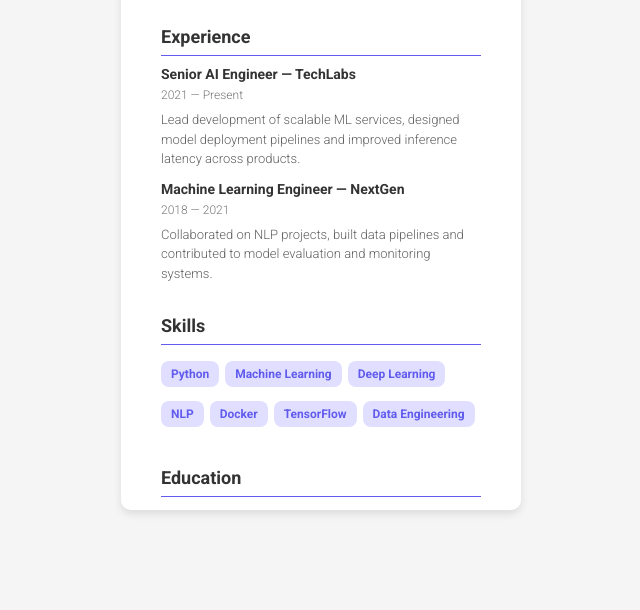
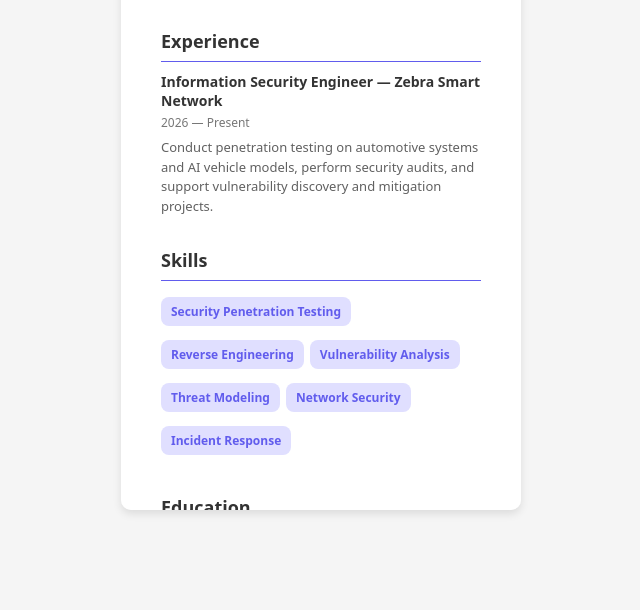
Before and after one commit to Superior-Josh/web-resume, a plain HTML site: page index.html in a window 1280 px wide. Shown: the part 190-800 px from the top of the page, without its empty margins (319-959 px from the left). Drawn offline with Linux system fonts and the light colour scheme.

Commit message:
更新简历内容，修改个人信息、工作经历和教育背景

```diff
--- a/index.html
+++ b/index.html
@@ -3,8 +3,7 @@
 <head>
     <meta charset="utf-8" />
     <meta name="viewport" content="width=device-width,initial-scale=1" />
-    <title>Resume — 通通</title>
-    <link href="https://fonts.googleapis.com/css2?family=Roboto:wght@300;400;700&display=swap" rel="stylesheet">
+    <title>Resume</title>
     <style>
         :root{
             --bg:#f5f5f5;
@@ -21,7 +20,7 @@
         html,body{height:100%}
         body{
             margin:0;
-            font-family:"Roboto",system-ui,-apple-system,Segoe UI,Roboto,"Helvetica Neue",Arial;
+            font-family:system-ui,-apple-system,Segoe UI,"Helvetica Neue",Arial,sans-serif;
             background:var(--bg);
             -webkit-font-smoothing:antialiased;
             -moz-osx-font-smoothing:grayscale;
@@ -158,36 +157,29 @@
 <body>
     <article class="resume-container" role="article" aria-label="Resume">
         <header>
-            <h1>通通</h1>
-            <p>AI Assistant | Intelligent Companion | Problem Solver</p>
+            <h1>Jiayang Xu</h1>
+            <p>Information Security Engineer</p>
         </header>
 
         <section class="experience" aria-labelledby="exp-heading">
             <h2 id="exp-heading">Experience</h2>
 
             <div class="experience-item" role="group" aria-label="Experience 1">
-                <h3>Senior AI Engineer — TechLabs</h3>
-                <p class="period">2021 — Present</p>
-                <p>Lead development of scalable ML services, designed model deployment pipelines and improved inference latency across products.</p>
-            </div>
-
-            <div class="experience-item" role="group" aria-label="Experience 2">
-                <h3>Machine Learning Engineer — NextGen</h3>
-                <p class="period">2018 — 2021</p>
-                <p>Collaborated on NLP projects, built data pipelines and contributed to model evaluation and monitoring systems.</p>
+                <h3>Information Security Engineer — Zebra Smart Network</h3>
+                <p class="period">2026 — Present</p>
+                <p>Conduct penetration testing on automotive systems and AI vehicle models, perform security audits, and support vulnerability discovery and mitigation projects.</p>
             </div>
         </section>
 
         <section class="skills" aria-labelledby="skills-heading">
             <h2 id="skills-heading">Skills</h2>
             <ul class="skills-list" aria-label="Skills list">
-                <li>Python</li>
-                <li>Machine Learning</li>
-                <li>Deep Learning</li>
-                <li>NLP</li>
-                <li>Docker</li>
-                <li>TensorFlow</li>
-                <li>Data Engineering</li>
+                <li>Security Penetration Testing</li>
+                <li>Reverse Engineering</li>
+                <li>Vulnerability Analysis</li>
+                <li>Threat Modeling</li>
+                <li>Network Security</li>
+                <li>Incident Response</li>
             </ul>
         </section>
 
@@ -195,15 +187,15 @@
             <h2 id="edu-heading">Education</h2>
 
             <div class="education-item" role="group" aria-label="Education 1">
-                <p class="edu-title">M.S. in Computer Science — University of Innovation</p>
-                <p class="edu-period">2016 — 2018</p>
-                <p class="edu-desc">Specialized in machine learning and natural language processing; thesis on efficient model compression techniques.</p>
+                <p class="edu-title">M.Sc in Cybersecurity — University of Birmingham</p>
+                <p class="edu-period">2024 — 2025</p>
+                <p class="edu-desc">Focused on advanced security architectures and cyber threat intelligence; research in automotive cybersecurity frameworks.</p>
             </div>
 
             <div class="education-item" role="group" aria-label="Education 2">
-                <p class="edu-title">B.S. in Software Engineering — State Tech</p>
-                <p class="edu-period">2012 — 2016</p>
-                <p class="edu-desc">Foundations in algorithms, systems and software design; active in developer community projects.</p>
+                <p class="edu-title">B.S. in Cybersecurity — University of Electronic Science and Technology of China</p>
+                <p class="edu-period">2020 — 2024</p>
+                <p class="edu-desc">Core studies in network security, cryptography and digital forensics; graduated with honors.</p>
             </div>
         </section>
     </article>
```
